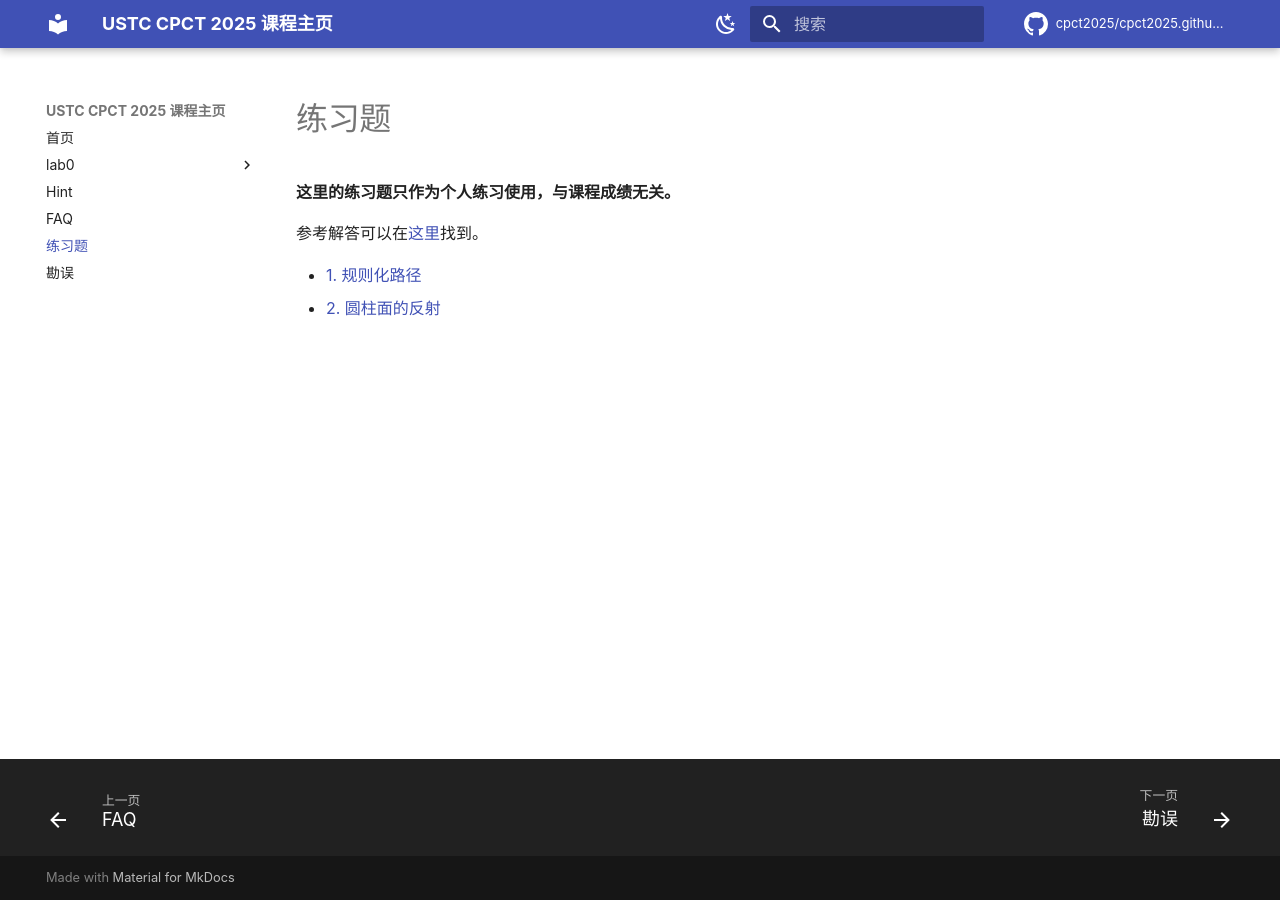
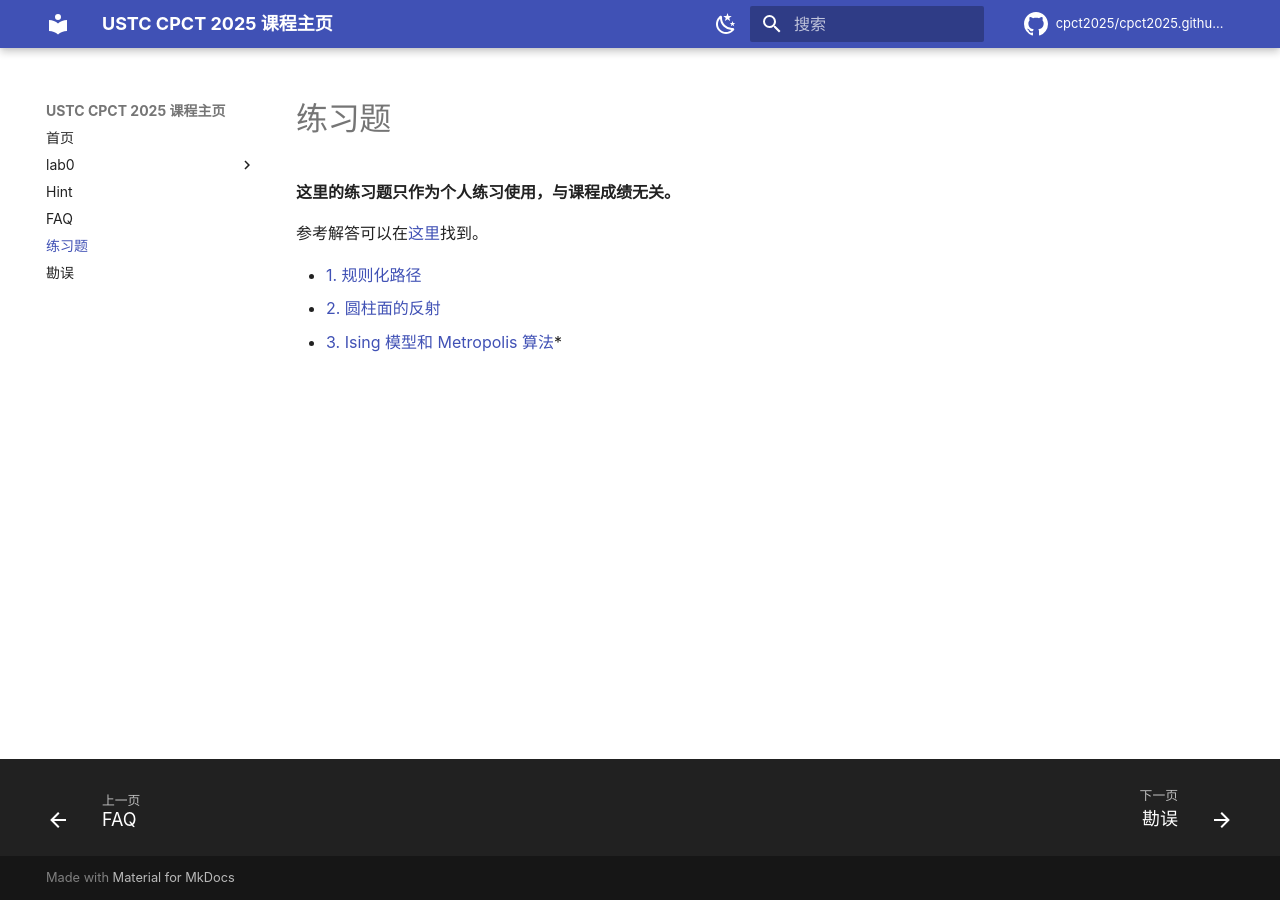
Before and after one commit to cpct2025/cpct2025.github.io, an MkDocs documentation site: the page built from docs/exercise/exercise.md, in a window 1280 px wide. Built offline with MkDocs 1.6.1 and Material for MkDocs 9.7.7, drawn with Linux system fonts in a browser that asks for light colours; comment, search, counter and statistics services are not loaded.

Commit message:
Add index

```diff
--- a/docs/exercise/exercise.md
+++ b/docs/exercise/exercise.md
@@ -6,3 +6,4 @@
 
 - [1. 规则化路径](1.md)
 - [2. 圆柱面的反射](2.md)
+- [3. Ising 模型和 Metropolis 算法](3.md)\*
```
